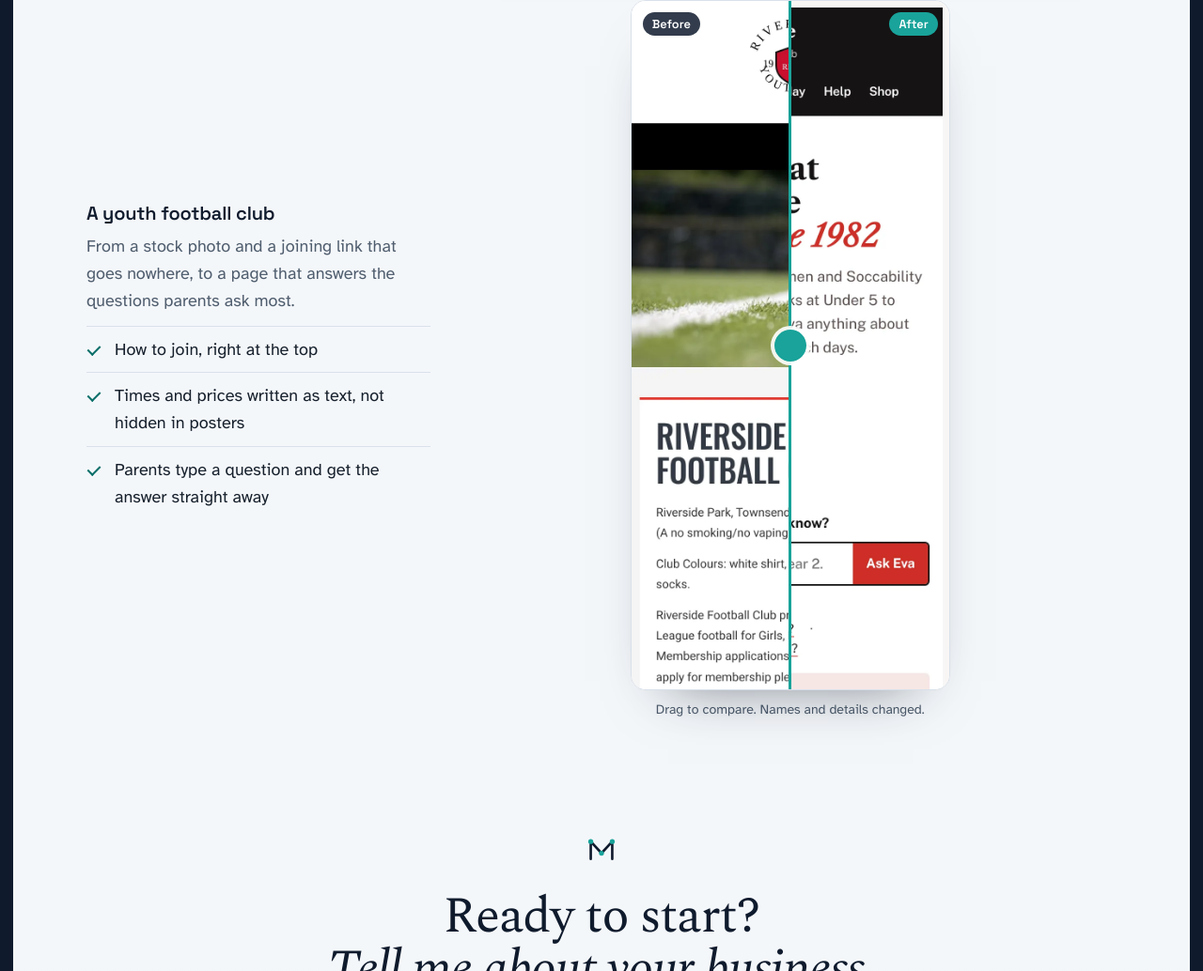
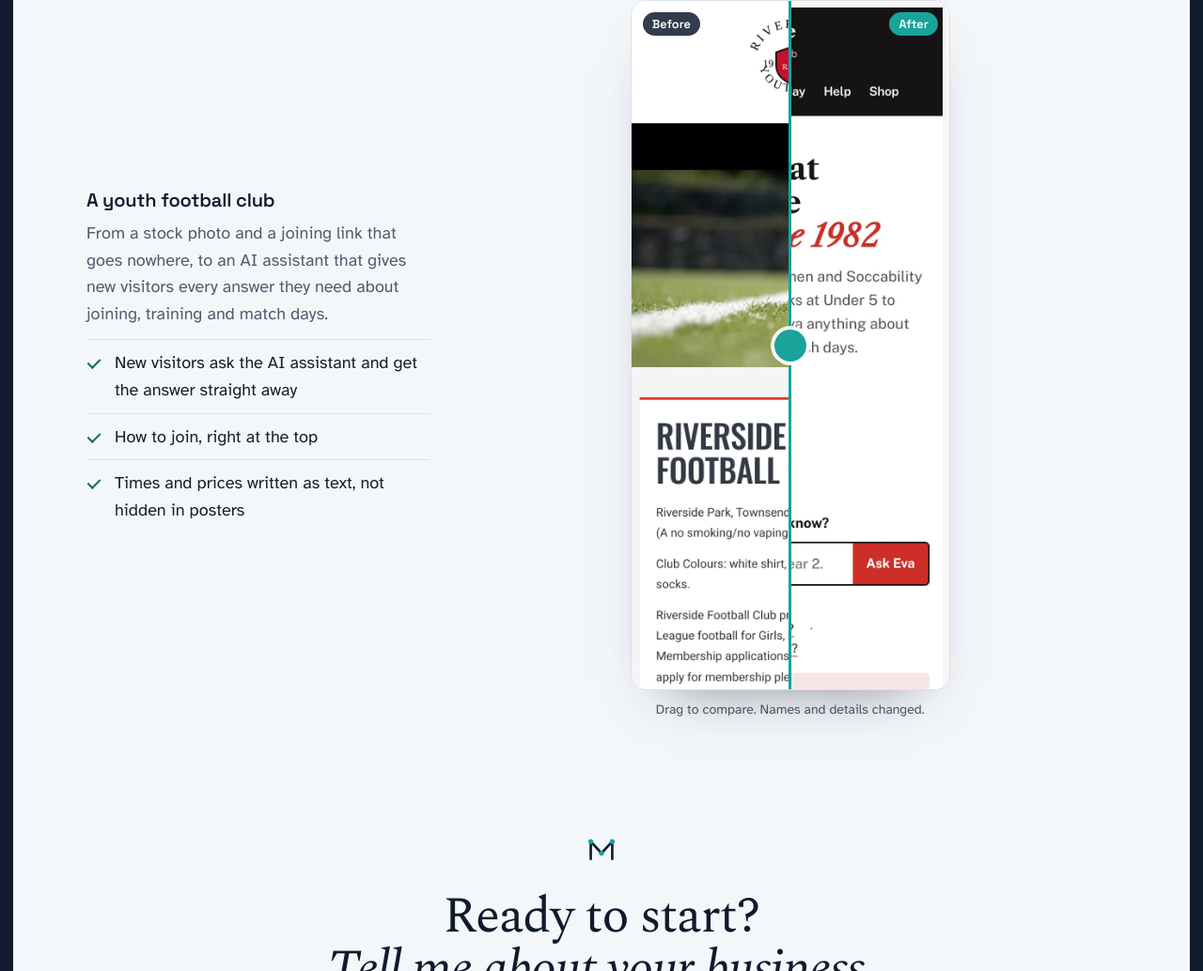
Before and after one commit to PBMPAD/MPAI, a plain HTML site: page pricing.html in a window 1280 px wide. Shown: the part 5395-6429 px from the top of the page at 94% size. Drawn offline with nearby package versions, Linux system fonts and the light colour scheme.

Commit message:
Pricing: club example leads with the AI assistant for new visitors
Co-Authored-By: Claude Opus 5.5 <noreply@anthropic.com>
Claude-Session: https://claude.ai/code/session_01XMYrcXiUVNofRbcmUzm1cK

```diff
--- a/pricing.html
+++ b/pricing.html
@@ -171,12 +171,12 @@
 </article><article class="ba">
 <div class="ba-text">
 <h3>A youth football club</h3>
-<p>From a stock photo and a joining link that goes nowhere, to a page that answers the questions parents ask most.</p>
-<ul class="ticks"><li>How to join, right at the top</li><li>Times and prices written as text, not hidden in posters</li><li>Parents type a question and get the answer straight away</li></ul>
+<p>From a stock photo and a joining link that goes nowhere, to an AI assistant that gives new visitors every answer they need about joining, training and match days.</p>
+<ul class="ticks"><li>New visitors ask the AI assistant and get the answer straight away</li><li>How to join, right at the top</li><li>Times and prices written as text, not hidden in posters</li></ul>
 </div>
 <figure class="ba-fig">
 <div class="ba-view ba-phone" style="--pos:50%">
-<picture><img src="images/work/club-after-m.webp" alt="The new club concept on a phone: a short menu, a clear headline and an ask a question box" width="780" height="1688" loading="lazy"></picture>
+<picture><img src="images/work/club-after-m.webp" alt="The new club concept on a phone: a short menu, a clear headline and an AI assistant that answers questions" width="780" height="1688" loading="lazy"></picture>
 <div class="ba-before" aria-hidden="false"><picture><img src="images/work/club-before-m.webp" alt="The old club site on a phone: the crest, a stock grass photo, then the club name and address" width="780" height="1688" loading="lazy"></picture></div>
 <span class="ba-tag ba-tag-b" aria-hidden="true">Before</span><span class="ba-tag ba-tag-a" aria-hidden="true">After</span>
 <span class="ba-line" aria-hidden="true"></span>
```
